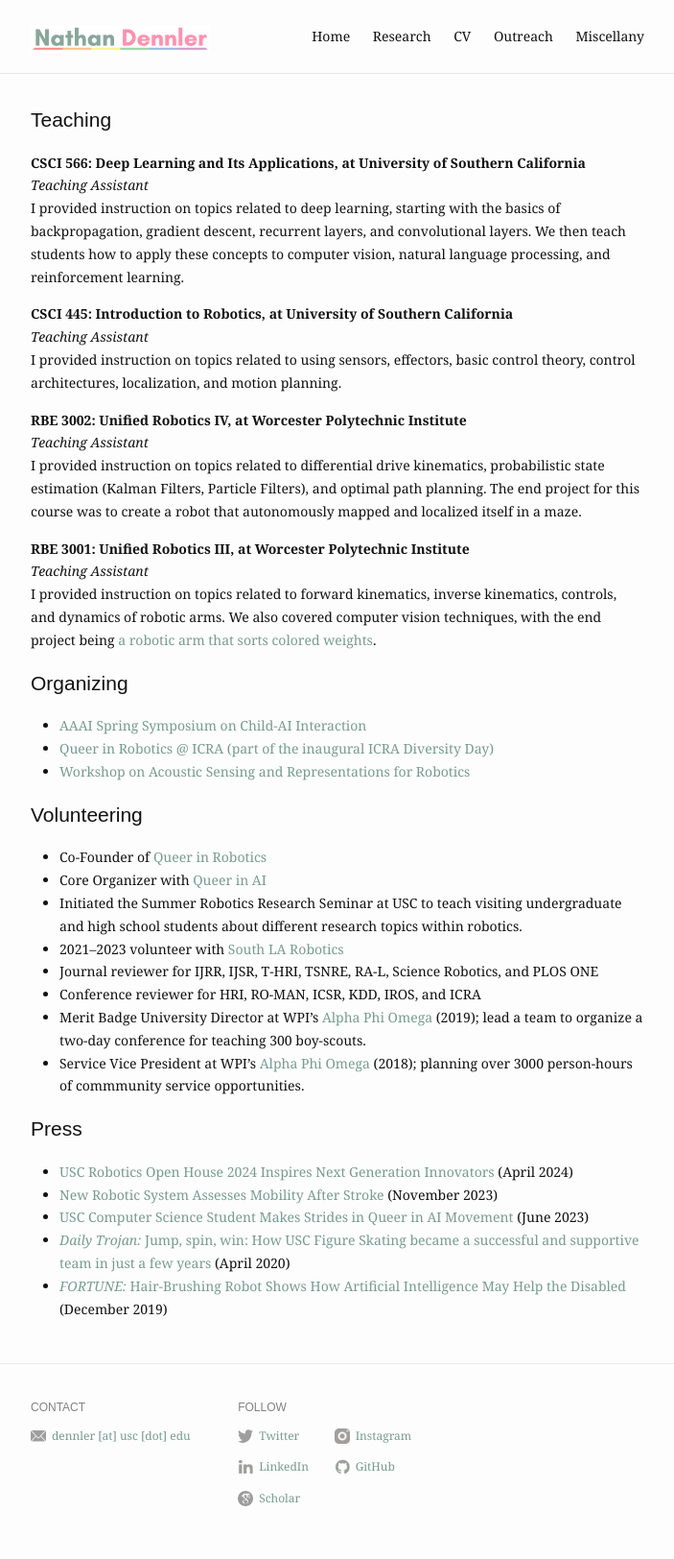
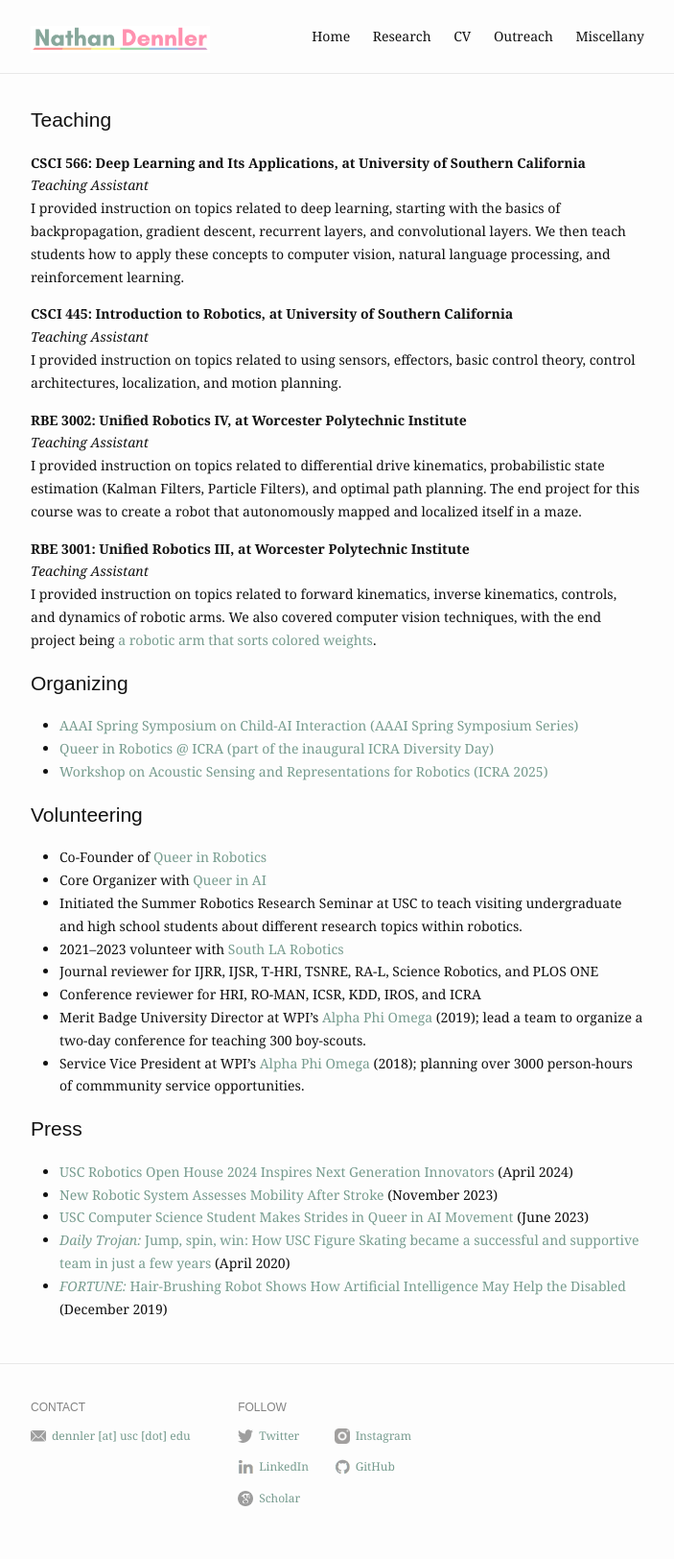
Before and after one commit to ndennler/ndennler.github.io, a Jekyll site: the page built from outreach.md, in a window 1280 px wide. Shown: the whole page at 96% size, without its empty margins (288-991 px from the left). Built offline with Jekyll 4.4.1, drawn with Linux system fonts in a browser that asks for light colours.

Commit message:
Update outreach.md

```diff
--- a/outreach.md
+++ b/outreach.md
@@ -29,9 +29,9 @@ I provided instruction on topics related to forward kinematics, inverse kinemati
 </p>
 
 ## Organizing
-- [AAAI Spring Symposium on Child-AI Interaction](https://sites.google.com/iu.edu/childai-aaai2025/home)
+- [AAAI Spring Symposium on Child-AI Interaction (AAAI Spring Symposium Series)](https://sites.google.com/iu.edu/childai-aaai2025/home)
 - [Queer in Robotics @ ICRA (part of the inaugural ICRA Diversity Day)](https://sites.google.com/view/queerinrobotics/events/queer-in-robotics-icra-2024?authuser=0)
-- [Workshop on Acoustic Sensing and Representations for Robotics](https://sites.google.com/view/roboacoustics)
+- [Workshop on Acoustic Sensing and Representations for Robotics (ICRA 2025)](https://sites.google.com/view/roboacoustics)
 
 ## Volunteering
 - Co-Founder of <a href="https://sites.google.com/view/queerinrobotics/">Queer in Robotics</a>
```
